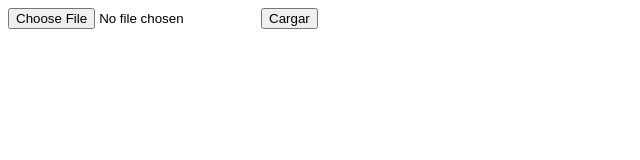
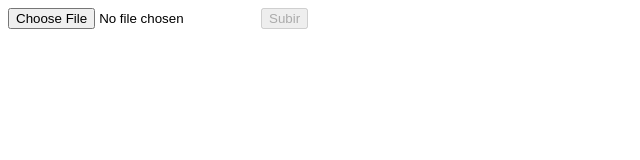
Before and after one commit to Proyecto-de-grado-SEPSIS/frontendPrediccionSepsis, an Angular app in the folder my-angular-app/: page /upload in a window 1280 px wide. Shown: the top 160 px of the page, without its empty margins (0-640 px from the left). Built offline with nearby package versions, Linux system fonts and the light colour scheme.

Commit message:
data classifier algorithms implement

```diff
--- a/my-angular-app/src/app/file-upload/file-upload.component.html
+++ b/my-angular-app/src/app/file-upload/file-upload.component.html
@@ -1,3 +1,8 @@
+<div>
+    <input type="file" (change)="onFileSelected($event)">
+    <button (click)="onUpload()" [disabled]="!selectedFile">Subir</button>
+  </div>
 
-<input type="file" (change)="onFileSelected($event)" />
-<button (click)="uploadFile()">Cargar</button>
+  <div *ngIf="rocCurveImage">
+    <img [src]="rocCurveImage" alt="Curva ROC">
+  </div>
--- a/my-angular-app/src/app/file-upload/file-upload.component.ts
+++ b/my-angular-app/src/app/file-upload/file-upload.component.ts
@@ -11,24 +11,27 @@ import { HttpClient } from '@angular/common/http';
 export class FileUploadComponent {
 
   selectedFile: File | null = null;
+  rocCurveImage: string | null = null;  // Definir la propiedad rocCurveImage
 
   constructor(private http: HttpClient) { }
 
-  onFileSelected(event: any): void {
+  onFileSelected(event: any) {
     this.selectedFile = event.target.files[0];
   }
 
-  uploadFile(): void {
+  onUpload() {
     if (this.selectedFile) {
-      const formData = new FormData();
-      formData.append('file', this.selectedFile);
-      this.http.post('http://localhost:8000/upload/', formData)
-        .subscribe(response => {
-          console.log(response);
-          // Manejar la respuesta del backend aquí
-        });
+      const uploadData = new FormData();
+      uploadData.append('file', this.selectedFile, this.selectedFile.name);
+
+      this.http.post<any>('http://localhost:8000/api/upload/', uploadData).subscribe(
+        response => {
+          this.rocCurveImage = response.rocCurveImage;
+        },
+        error => {
+          console.log(error);
+        }
+      );
     }
   }
-
-
 }
```
Also changed, not shown: 1 other file (tests, documents, lock files or other folders).
